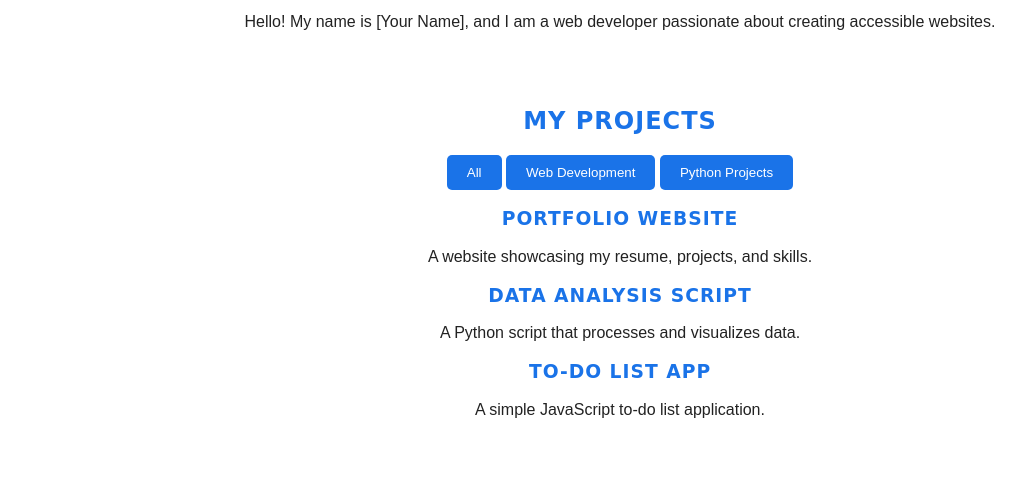
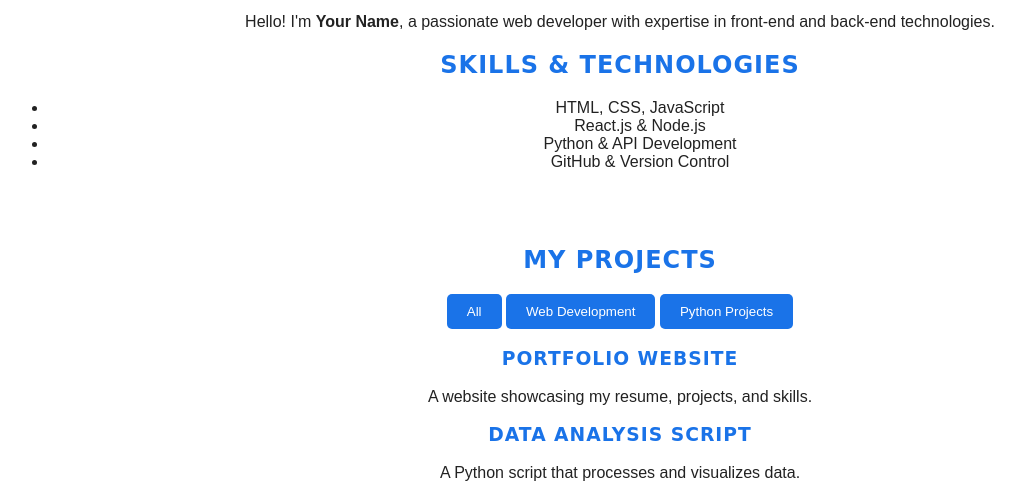
Before and after one commit to gameDEVlearnER42/Portfolio_Site, a plain HTML site: page index.html in a window 1280 px wide. Shown: the part 293-785 px from the top of the page, without its empty margins (20-1045 px from the left). Drawn offline with Linux system fonts and the light colour scheme; a web font is replaced by a local one.

Commit message:
Improved SEO with meta tags, favicon, and structured headings

```diff
--- a/index.html
+++ b/index.html
@@ -1,6 +1,17 @@
 <!DOCTYPE html>
 <html lang="en">
 <head>
+    <link rel="icon" type="image/png" href="images/favicon.ico">
+    <meta charset="UTF-8">
+    <meta name="viewport" content="width=device-width, initial-scale=1.0">
+    <meta name="author" content="Your Name">
+    <meta name="description" content="Portfolio website of Your Name - showcasing web development projects, coding skills, and resume.">
+    <meta name="keywords" content="web developer, portfolio, front-end, HTML, CSS, JavaScript, GitHub Pages">
+    <meta property="og:title" content="Your Name - Portfolio">
+    <meta property="og:description" content="Check out my web development projects, skills, and resume.">
+    <meta property="og:image" content="https://yourgithubusername.github.io/repository-name/images/profile.jpg">
+    <meta property="og:url" content="https://yourgithubusername.github.io/repository-name/">
+    <title>Your Name - Portfolio</title>
     <meta charset="UTF-8">
     <meta name="viewport" content="width=device-width, initial-scale=1.0">
     <title>My Portfolio</title>
@@ -26,10 +37,19 @@
 
     <!-- About Me Section -->
     <section id="about" class="fade-in">
-        <h2>About Me</h2>
+        <h1>About Me</h1>
         <img src="images/profile.jpg" alt="Profile picture of [Your Name]">
-        <p>Hello! My name is [Your Name], and I am a web developer passionate about creating accessible websites.</p>
+        <p>Hello! I'm <strong>Your Name</strong>, a passionate web developer with expertise in front-end and back-end technologies.</p>
+
+        <h2>Skills & Technologies</h2>
+        <ul>
+            <li>HTML, CSS, JavaScript</li>
+            <li>React.js & Node.js</li>
+            <li>Python & API Development</li>
+            <li>GitHub & Version Control</li>
+        </ul>
     </section>
+
 
     <!-- Projects Section -->
     <section id="projects" class="fade-in">
```
Also changed, not shown: images/favicon.ico (added), 1 other file.
